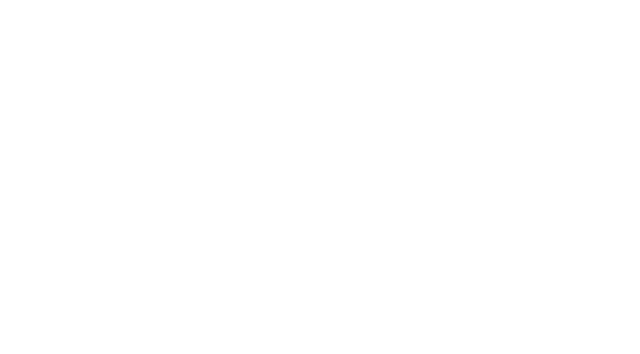
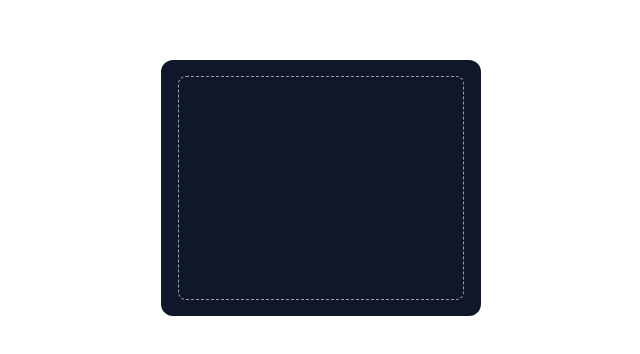
Before and after one commit to Mogoatlhe/dkkp-pdf-excel-export, a React (Vite) app: page / in a window 1280 px wide. Shown: the part 212-566 px from the top of the page, without its empty margins (319-959 px from the left). Built offline with nearby package versions, Linux system fonts and the light colour scheme.

Commit message:
create file upload container

```diff
--- a/src/App.tsx
+++ b/src/App.tsx
@@ -1,9 +1,11 @@
 import './App.css'
+import File_Upload from './components/file_upload'
 
 function App() {
 
   return (
-    <div className="App">
+    <div className="App flex justify-center items-center bg-white h-screen w-screen">
+      <File_Upload/>
     </div>
   )
 }
--- a/src/components/file_upload.tsx
+++ b/src/components/file_upload.tsx
@@ -1,7 +1,7 @@
 
 const File_Upload = () => {
-  return (<div>
-
+  return (<div className = "w-80 h-64 bg-slate-900 rounded-xl p-1 grid">
+    <div className="border border-dashed border-slate-400 w-11/12 h-56 place-self-center rounded-lg"></div>
   </div>)
 }
 
```
